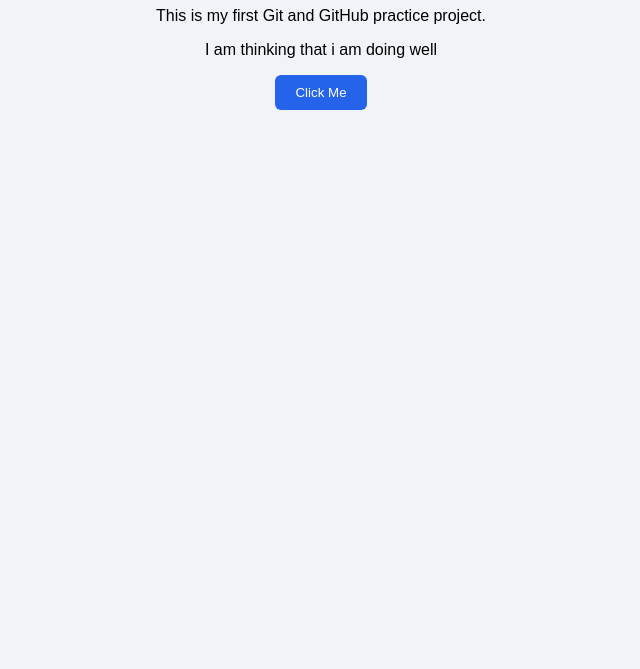
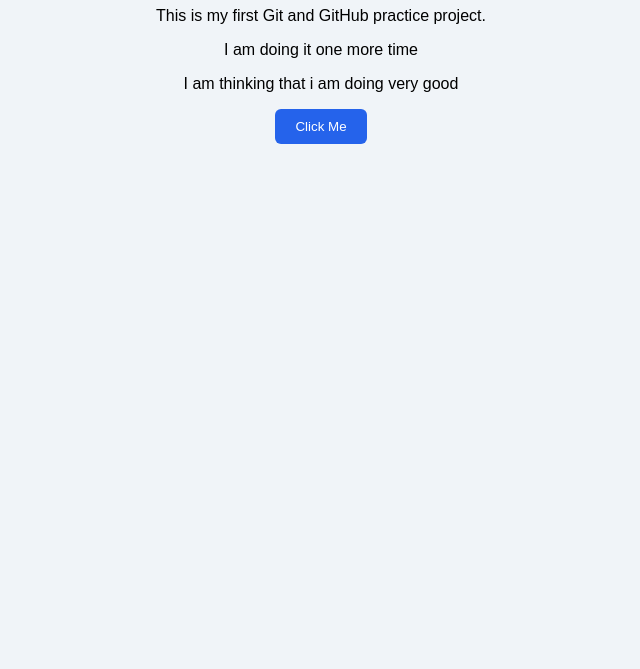
Before and after one commit to FarooqAhmed-1010/Leon, a plain HTML site: page index.html in a window 1280 px wide. Shown: the part 131-800 px from the top of the page, without its empty margins (319-959 px from the left). Drawn offline with Linux system fonts and the light colour scheme.

Commit message:
adding and upadating more paragraph

```diff
--- a/index.html
+++ b/index.html
@@ -10,7 +10,8 @@
 <body>
     <h1>Welcome to Leon!</h1>
     <p>This is my first Git and GitHub practice project.</p>
-    <p> I am thinking that i am doing well</p>
+    <p> I am doing it one more time</p>
+    <p> I am thinking that i am doing very good</p>
 
     <button id="helloButton">Click Me</button>
     <p id="message"></p>
```
